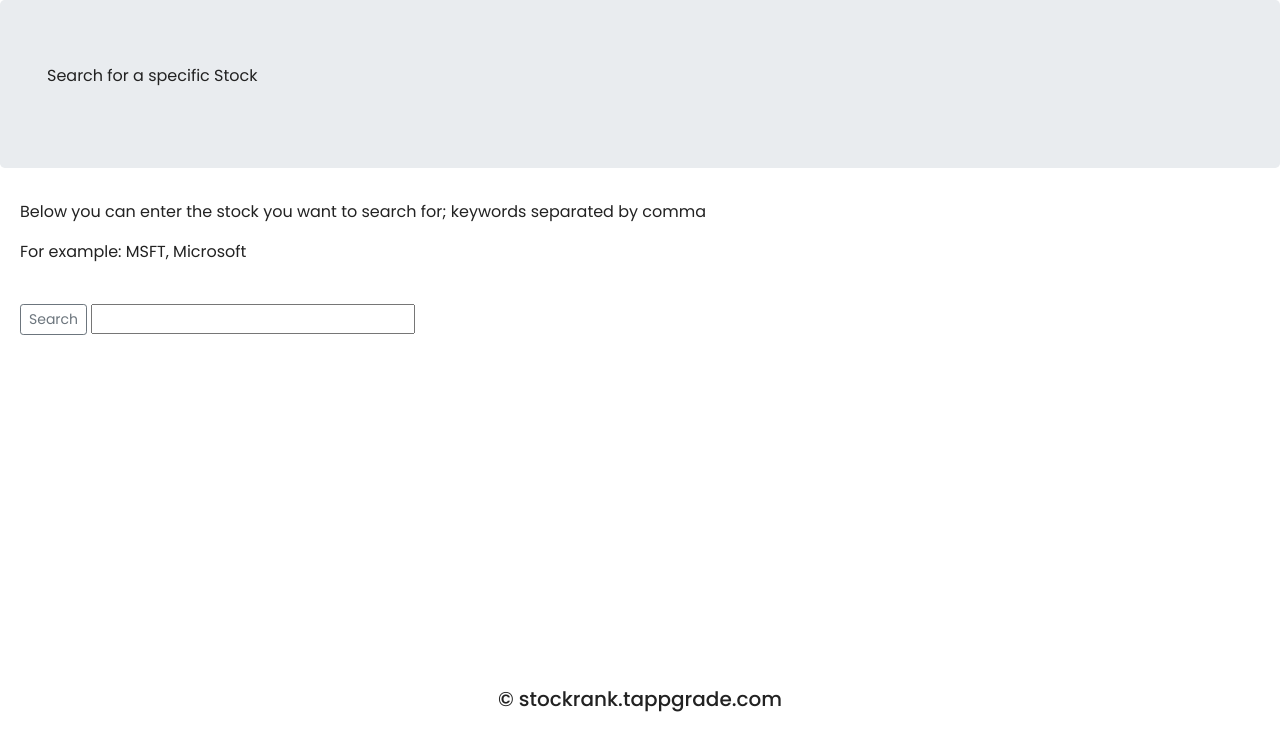
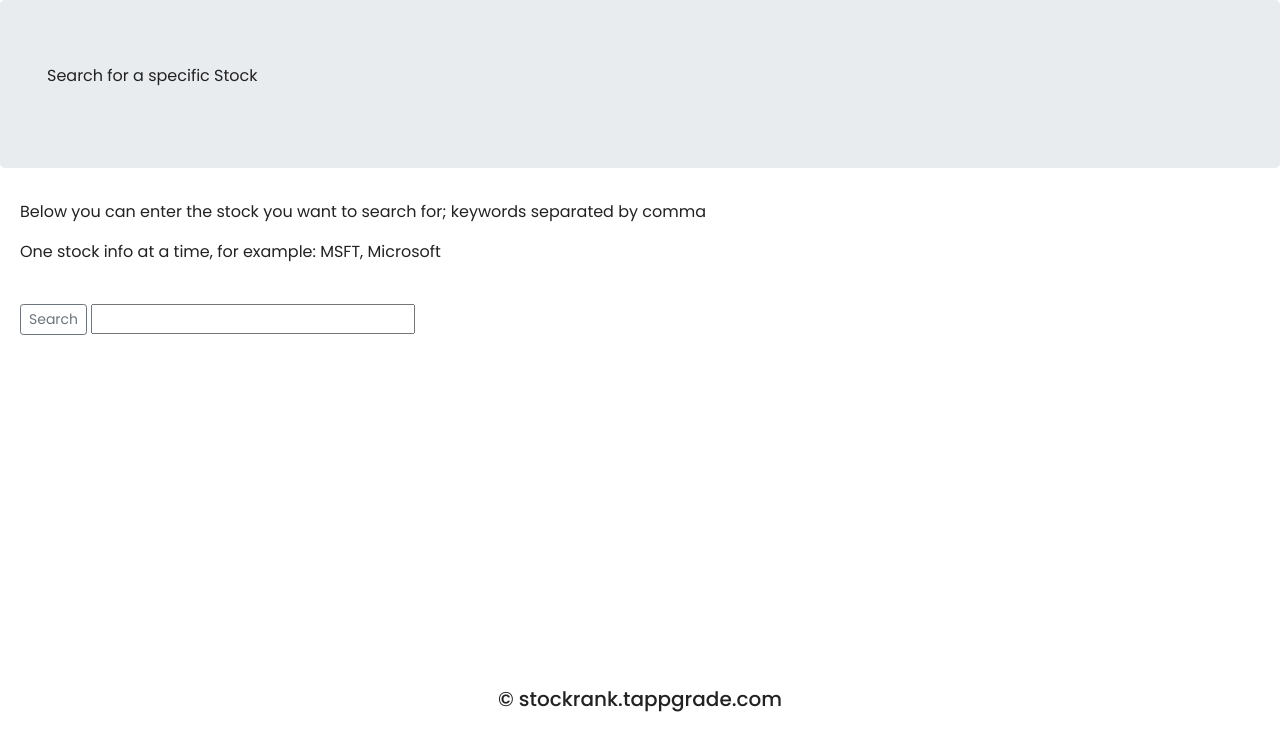
Before and after one commit to stefanica/stock-rank, a plain HTML site: page index.html in a window 1280 px wide. Drawn offline with nearby package versions, Linux system fonts and the light colour scheme.

Commit message:
small text change

```diff
--- a/index.html
+++ b/index.html
@@ -61,7 +61,7 @@
         <button id= "lastArticles" class="btn btn-outline-secondary btn-sm">Last 100 Articles</button>
         <font color="grey"> <b> <span> OR </span> </b> </font> -->
         <p>Below you can enter the stock you want to search for; keywords separated by comma</p>
-        <p>For example: MSFT, Microsoft</p>
+        <p>One stock info at a time, for example: MSFT, Microsoft</p>
         <form action="#" method="POST" id = "searchForm">
 
             <br>
```
